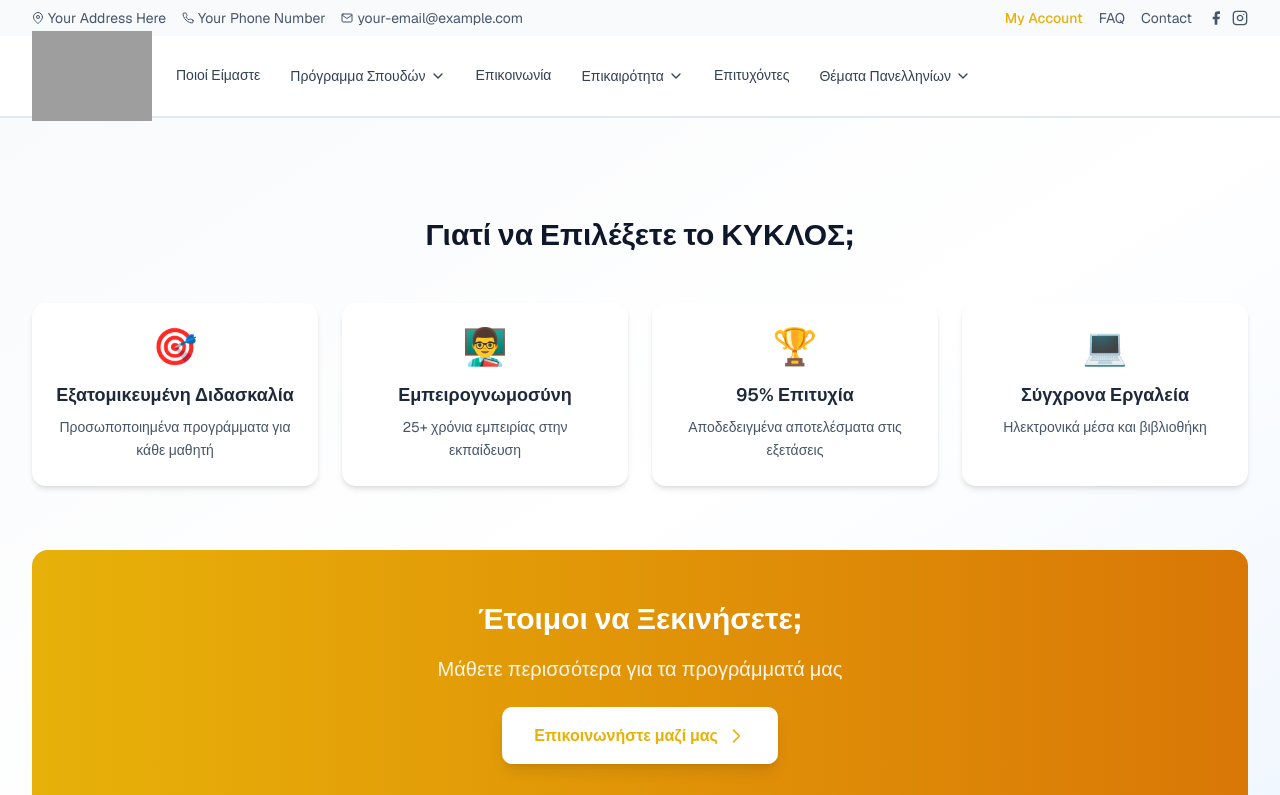
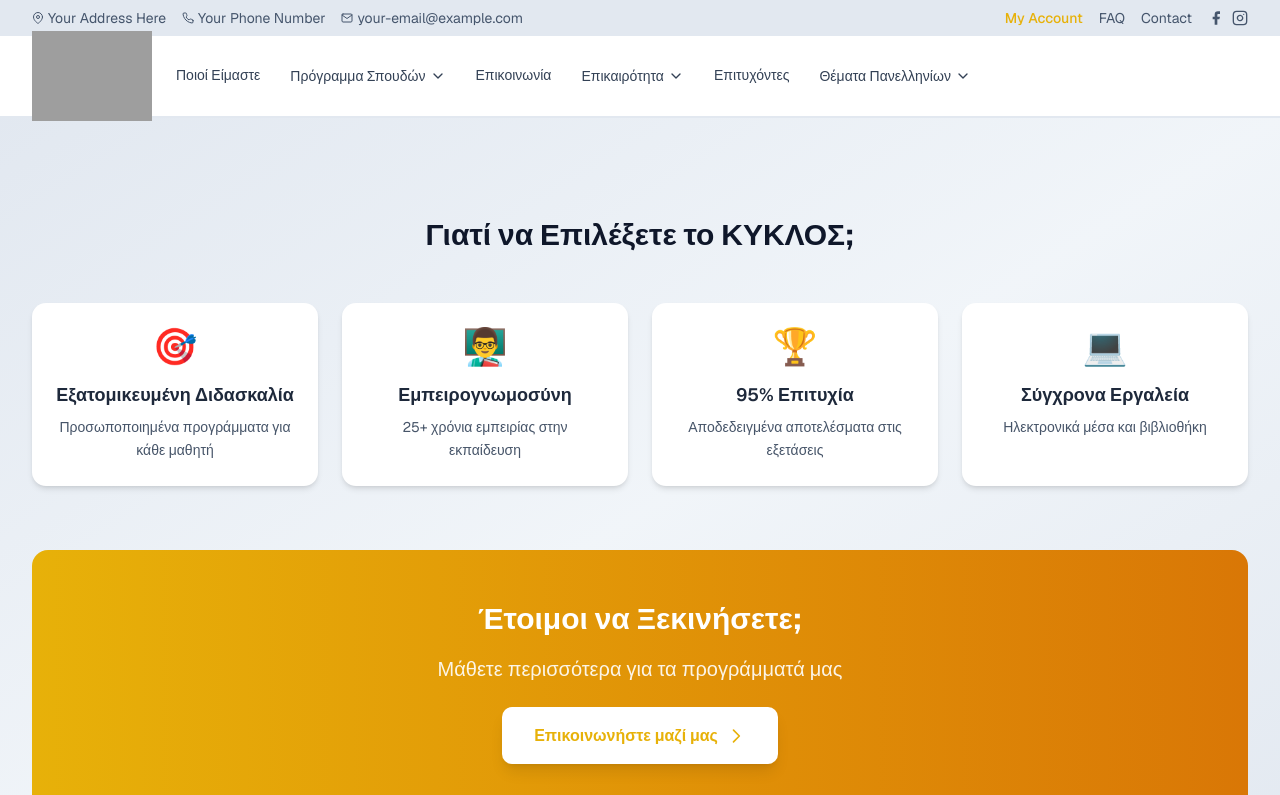
Before and after one commit to konstantinos193/Kyklos-Frontend, a Next.js app: page /programs in a window 1280 px wide. Shown: the top 795 px of the page. Built offline with nearby package versions, Linux system fonts and the light colour scheme; grey boxes are pictures that could not be loaded.

Commit message:
feat: update page backgrounds to darker gray instead of light gray/white

```diff
--- a/components/about/about-facilities.tsx
+++ b/components/about/about-facilities.tsx
@@ -16,7 +16,7 @@ export function AboutFacilities({
   imageUrl = "https://placehold.co/520x800/E7B109/FFFFFF?text=ΚΥΚΛΟΣ+Κτίριο"
 }: AboutFacilitiesProps) {
   return (
-    <section className="py-20 lg:py-24 bg-gradient-to-br from-slate-50 to-white">
+    <section className="py-20 lg:py-24 bg-gradient-to-br from-slate-200 to-slate-100">
       <div className="px-4 sm:px-6 lg:px-8">
         <div className="max-w-6xl mx-auto">
           <div className="grid lg:grid-cols-2 gap-12 lg:gap-16 items-center">
--- a/components/about/about-features.tsx
+++ b/components/about/about-features.tsx
@@ -24,7 +24,7 @@ export function AboutFeatures({
   features = defaultFeatures
 }: AboutFeaturesProps) {
   return (
-    <section className="py-20 lg:py-24 bg-gradient-to-br from-slate-50 to-white">
+    <section className="py-20 lg:py-24 bg-gradient-to-br from-slate-200 to-slate-100">
       <div className="px-4 sm:px-6 lg:px-8">
         <div className="grid lg:grid-cols-12 gap-12 lg:gap-16 items-center">
           {/* Left image */}
--- a/components/header/header-top.tsx
+++ b/components/header/header-top.tsx
@@ -4,7 +4,7 @@ import { LocationIcon, PhoneIcon, MailIcon, FacebookIcon, InstagramIcon } from "
 
 export function HeaderTop() {
   return (
-    <div className="bg-gray-50 text-gray-600 py-2 text-sm">
+    <div className="bg-slate-200 text-slate-600 py-2 text-sm">
       <div className="mx-auto max-w-7xl px-4 sm:px-6 lg:px-8">
         <div className="flex flex-wrap justify-between items-center">
           {/* Left side - Contact Info */}
--- a/components/programs-section.tsx
+++ b/components/programs-section.tsx
@@ -8,7 +8,7 @@ import { programsData } from "./programs/data";
 
 export function ProgramsSection() {
   return (
-    <section id="programs" className="section-padding relative overflow-hidden bg-slate-50">
+    <section id="programs" className="section-padding relative overflow-hidden bg-slate-200">
       {/* Background */}
       <ProgramsBackground gradient={programsData.background.gradient} />
 
--- a/components/programs/programs-section.tsx
+++ b/components/programs/programs-section.tsx
@@ -5,7 +5,7 @@ import { programsData } from "./data";
 
 export function ProgramsSection() {
   return (
-    <section id="programs" className="py-16 sm:py-20 lg:py-24 bg-gradient-to-br from-slate-50 via-white to-blue-50">
+    <section id="programs" className="py-16 sm:py-20 lg:py-24 bg-gradient-to-br from-slate-200 via-slate-100 to-slate-200">
       <div className="container mx-auto px-4 sm:px-6 lg:px-8">
 
 
```
